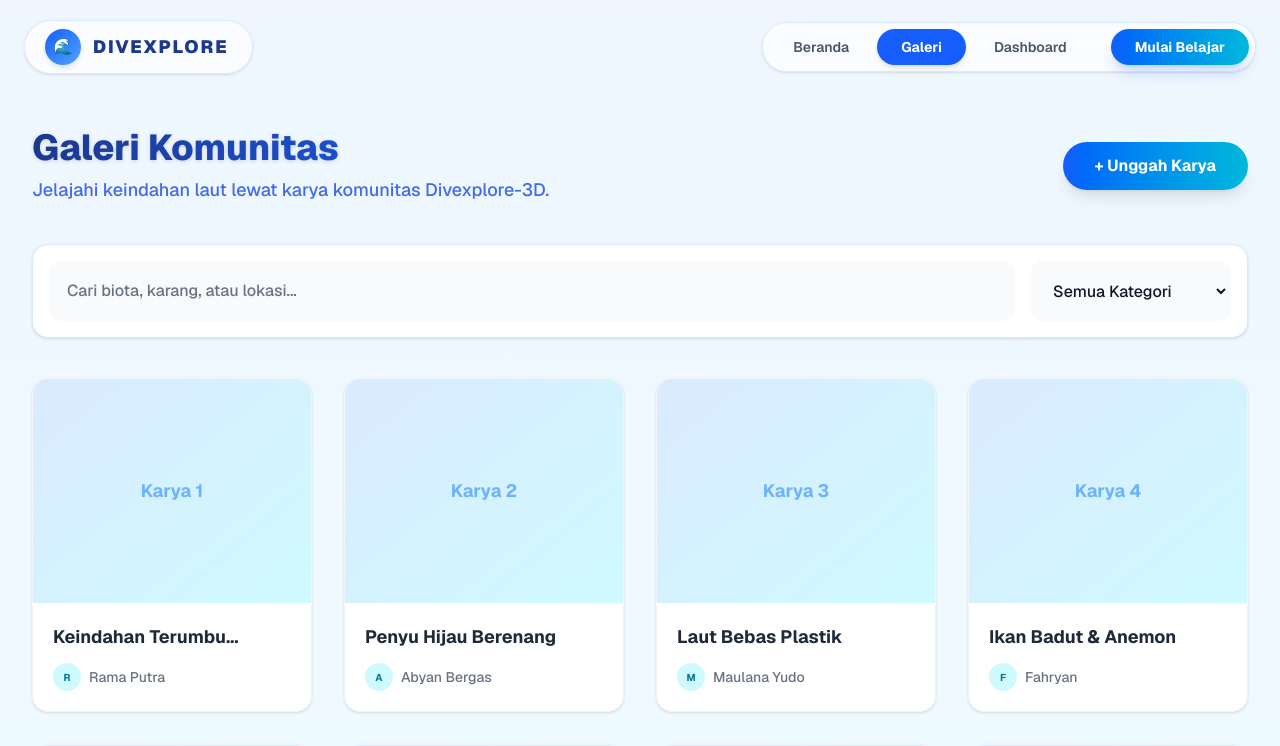
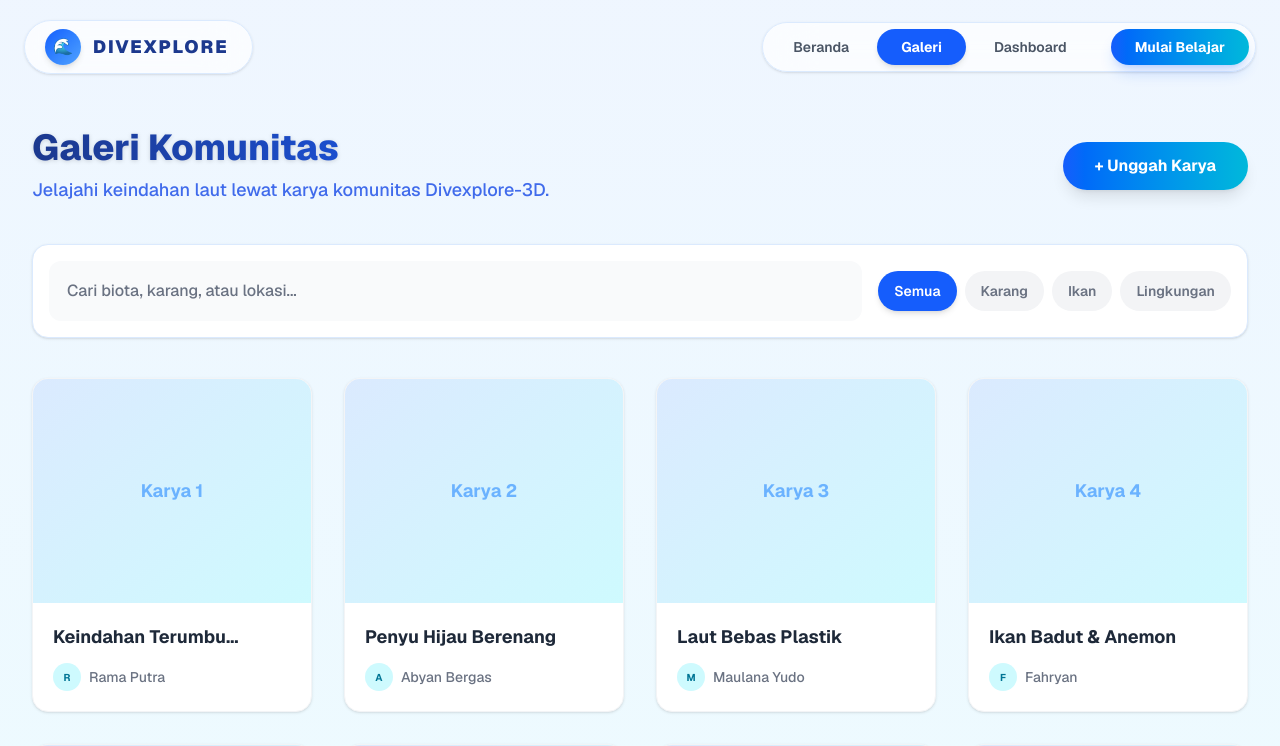
Before and after one commit to alysasalsaa/dive3d, a Next.js app in the folder frontend/: page /gallery in a window 1280 px wide. Shown: the top 746 px of the page. Built offline with nearby package versions, Linux system fonts and the light colour scheme.

Commit message:
refactor: convert category filter dropdown to pill tabs in gallery

```diff
--- a/frontend/app/gallery/page.tsx
+++ b/frontend/app/gallery/page.tsx
@@ -3,6 +3,13 @@ import React, { useState } from 'react';
 import Link from 'next/link';
 
 // 1. DATA PALSU (Mock Data) untuk simulasi pencarian
+const CATEGORIES = [
+    { value: 'all', label: 'Semua' },
+    { value: 'coral', label: 'Karang' },
+    { value: 'fish', label: 'Ikan' },
+    { value: 'environment', label: 'Lingkungan' },
+];
+
 const MOCK_GALLERY_DATA = [
     { id: 1, title: 'Keindahan Terumbu Karang', author: 'Rama Putra', category: 'coral' },
     { id: 2, title: 'Penyu Hijau Berenang', author: 'Abyan Bergas', category: 'fish' },
@@ -66,7 +73,7 @@ export default function CommunityGallery() {
                     </button>
                 </div>
 
-                {/* SEARCH BAR & FILTER (Diubah agar tersambung dengan State) */}
+                {/* SEARCH BAR & FILTER */}
                 <div className="flex flex-col md:flex-row gap-4 mb-10 bg-white p-4 rounded-2xl shadow-sm border border-blue-100">
                     <input
                         type="text"
@@ -75,16 +82,21 @@ export default function CommunityGallery() {
                         onChange={(e) => setSearchQuery(e.target.value)}
                         className="flex-grow p-4 bg-gray-50 border-2 border-transparent text-gray-900 placeholder-gray-500 rounded-xl focus:outline-none focus:border-blue-400 focus:bg-white transition-colors font-medium"
                     />
-                    <select
-                        value={selectedCategory}
-                        onChange={(e) => setSelectedCategory(e.target.value)}
-                        className="p-4 bg-gray-50 border-2 border-transparent text-gray-900 rounded-xl focus:outline-none focus:border-blue-400 focus:bg-white transition-colors cursor-pointer min-w-[200px] font-medium"
-                    >
-                        <option value="all">Semua Kategori</option>
-                        <option value="coral">Terumbu Karang</option>
-                        <option value="fish">Ikan & Biota Laut</option>
-                        <option value="environment">Lingkungan</option>
-                    </select>
+                    <div className="flex items-center gap-2">
+                        {CATEGORIES.map((cat) => (
+                            <button
+                                key={cat.value}
+                                onClick={() => setSelectedCategory(cat.value)}
+                                className={`px-4 py-2.5 rounded-full text-sm font-semibold transition-all duration-200 ${
+                                    selectedCategory === cat.value
+                                        ? 'bg-blue-600 text-white shadow-md'
+                                        : 'bg-gray-100 text-gray-500 hover:bg-gray-200'
+                                }`}
+                            >
+                                {cat.label}
+                            </button>
+                        ))}
+                    </div>
                 </div>
 
                 {/* GRID GAMBAR (Me-render hasil saringan) */}
```
